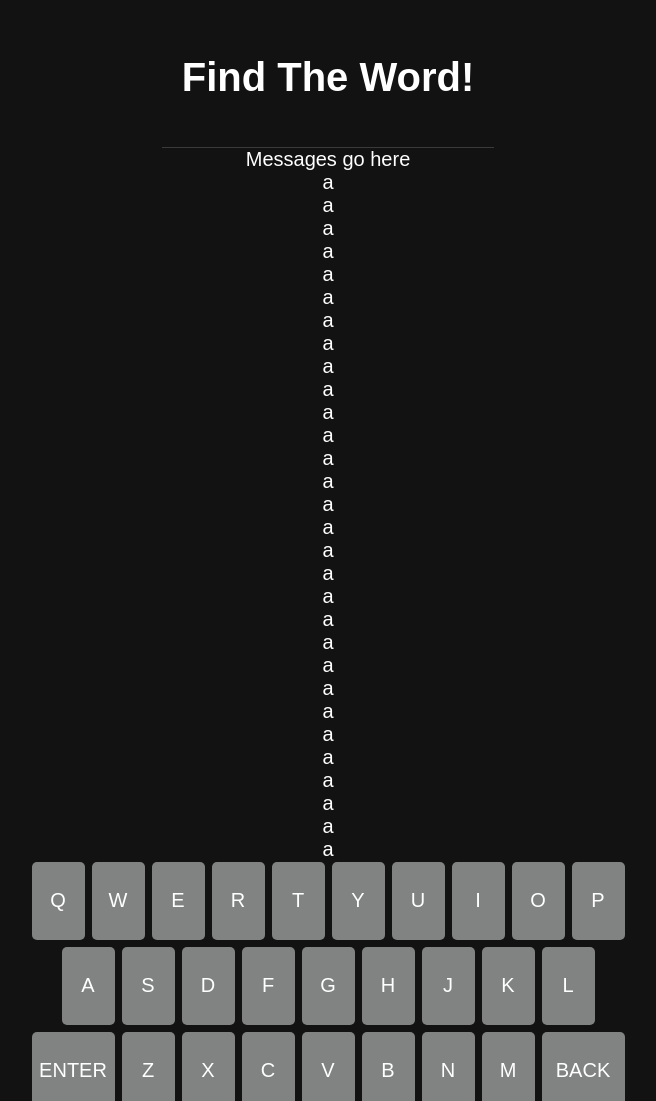
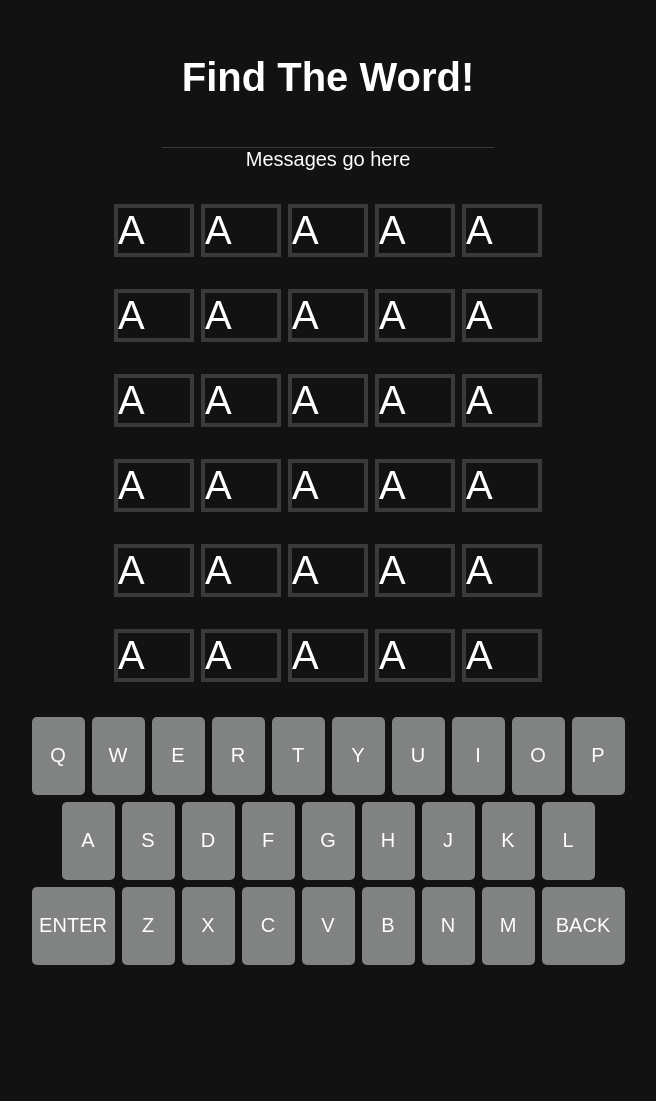
Before and after one commit to GiorgioMendieta/Word_Guessr, a Flask app: page / in a window 1280 px wide. Shown: the top 1101 px of the page, without its empty margins (312-968 px from the left). After the commit the page ends 965 px from the top, so only its background shows below. Run offline with Flask 2, Linux system fonts and the light colour scheme.

Commit message:
CSS tile layout

```diff
--- a/static/style.css
+++ b/static/style.css
@@ -98,3 +98,37 @@ body {
 .key:hover, .key:focus {
     --lightness-offset: 10%;
 }
+
+.guess-grid-container {
+    display: grid;
+    justify-content: center;
+    align-items: center;
+    flex-grow: 1;
+    grid-template-rows: repeat(6, 4em);
+    /* Gap between rows */
+    gap: 0.25em;
+    margin: 1em;
+}
+
+.guessRow {
+    display: grid;
+    justify-content: center;
+    align-items: center;
+    /* flex-grow: 1; */
+    /* TODO: Make variable in CSS */
+    grid-template-columns: repeat(5, 4em);
+    /* Gap between columns */
+    gap: 0.35em;
+}
+
+ .tile {
+    /* height: 4em; */
+    /* width: 4em; */
+    font-size: 2em;
+    /* background-color: red; */
+    border: .10em solid #3A3A3C;
+    padding: 0%;
+    justify-content: center;
+    align-items: center;
+    text-transform: uppercase;
+ }
```
